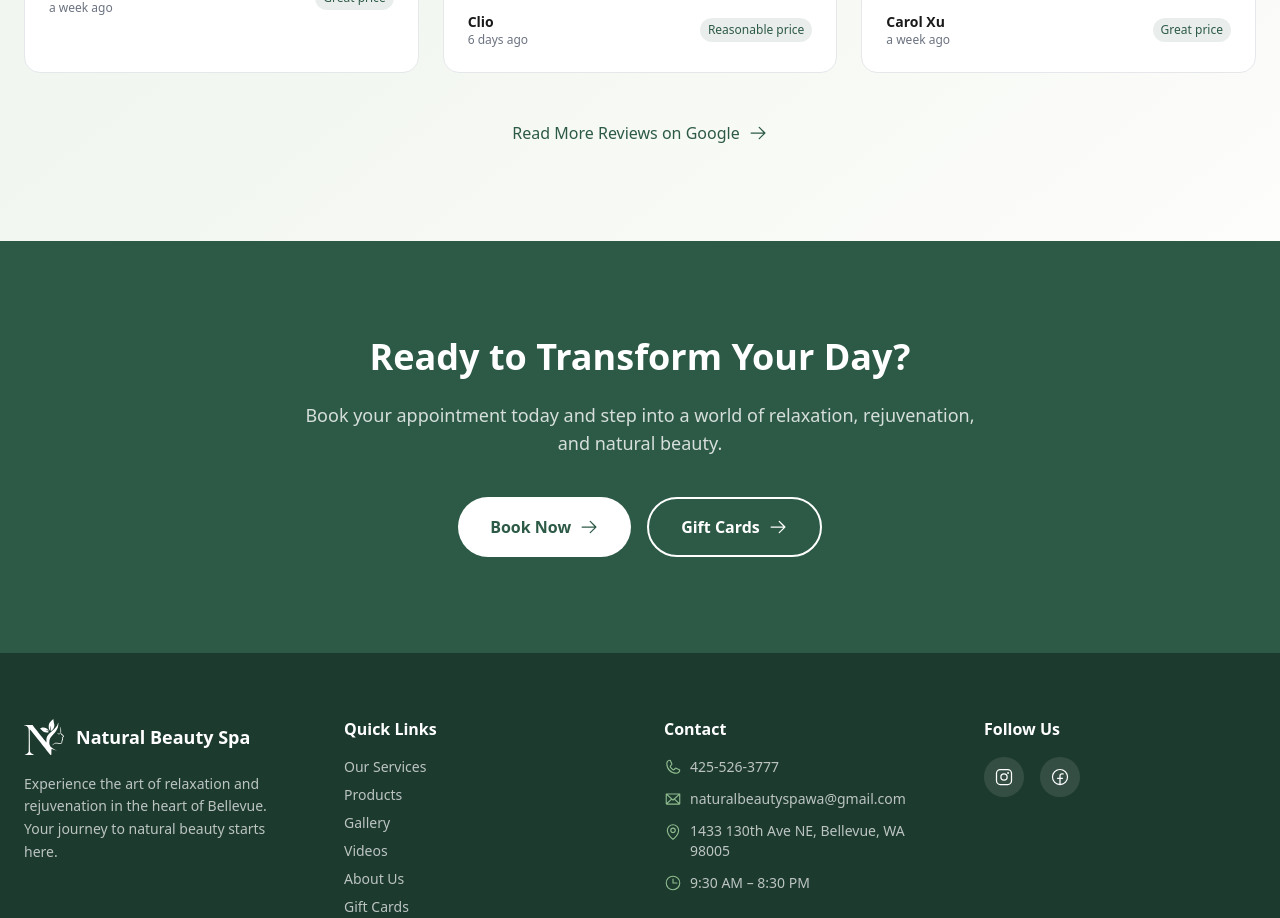
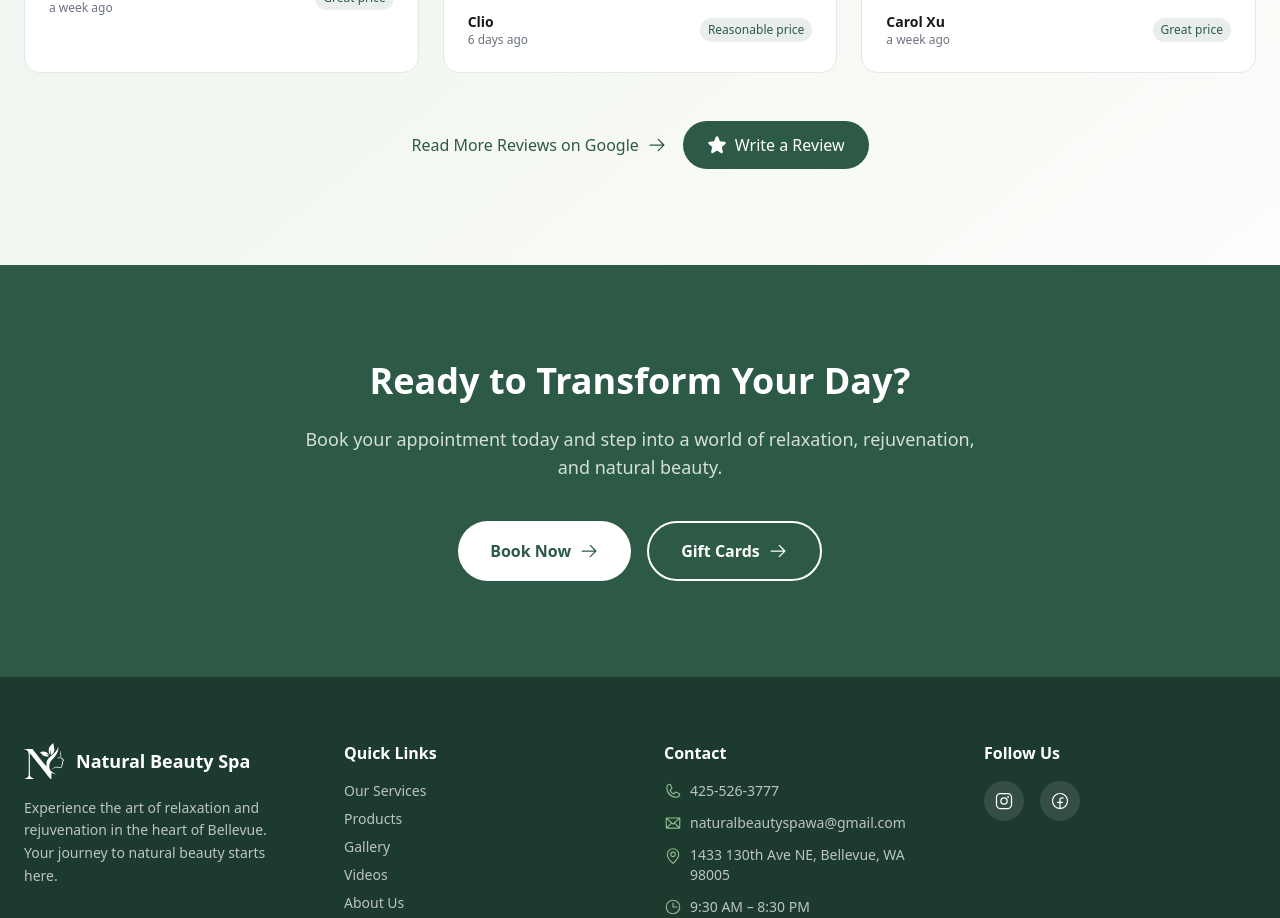
Before and after one commit to MerrickCai/natural-beauty-spa, a Next.js app: page / in a window 1280 px wide. Shown: the part 3740-4658 px from the top of the page. Built offline with nearby package versions, Linux system fonts and the light colour scheme.

Commit message:
Adds a write-review CTA for Google
Improves review engagement by surfacing a direct review link alongside the maps reviews link

```diff
--- a/src/app/page.tsx
+++ b/src/app/page.tsx
@@ -343,7 +343,7 @@ export default function Home() {
             ))}
           </div>
 
-          <div className="text-center mt-12">
+          <div className="flex flex-col sm:flex-row items-center justify-center gap-4 mt-12">
             <a
               href={siteConfig.googleMapsUrl}
               target="_blank"
@@ -352,6 +352,15 @@ export default function Home() {
             >
               Read More Reviews on Google
               <ArrowRightIcon size={20} />
+            </a>
+            <a
+              href={siteConfig.googleReviewUrl}
+              target="_blank"
+              rel="noopener noreferrer"
+              className="inline-flex items-center gap-2 px-6 py-3 bg-primary text-white font-medium rounded-full hover:bg-primary/90 transition-colors"
+            >
+              <StarIcon size={20} weight="fill" />
+              Write a Review
             </a>
           </div>
         </div>
--- a/src/data/site.ts
+++ b/src/data/site.ts
@@ -29,6 +29,7 @@ export const siteConfig = {
   // Google Maps
   googleMapsUrl:
     "https://www.google.com/maps/place/Natural+Beauty+Spa/@47.6184025,-122.1971272,13z/data=!4m6!3m5!1s0x54906d65bd01c2d7:0xd67fcb221432b50f!8m2!3d47.6233624!4d-122.1675118!16s%2Fg%2F11yr8kjq_z?entry=ttu&g_ep=EgoyMDI2MDEyMS4wIKXMDSoKLDEwMDc5MjA2OUgBUAM%3D",
+  googleReviewUrl: "https://g.page/r/CQ-1MhQiy3_WEAE/review",
   googleMapsEmbed:
     "https://www.google.com/maps/embed?pb=!1m18!1m12!1m3!1d10756.905099105446!2d-122.18305072974243!3d47.621732650000105!2m3!1f0!2f0!3f0!3m2!1i1024!2i768!4f13.1!3m3!1m2!1s0x54906d65bd01c2d7%3A0xd67fcb221432b50f!2sNatural%20Beauty%20Spa!5e0!3m2!1sen!2sus!4v1769320078526!5m2!1sen!2sus",
 };
```
